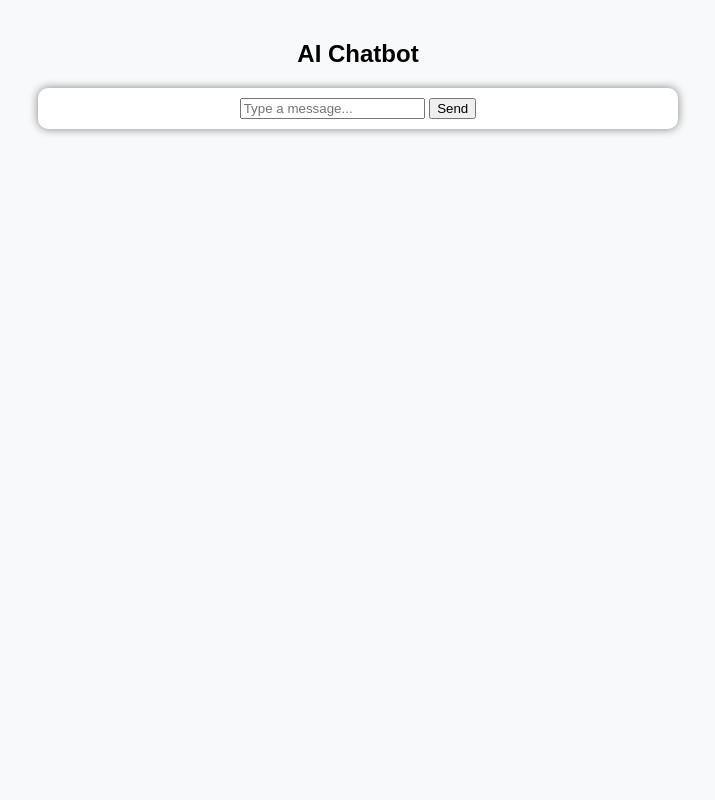
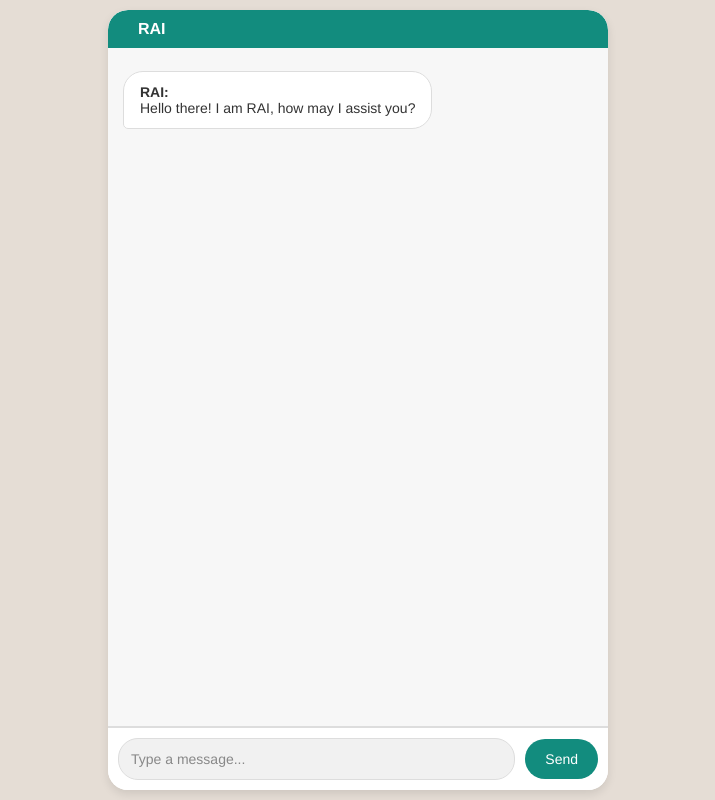
Before and after one commit to rolandtcs/chatwithrai, a Flask app: page / in a window 1280 px wide. Shown: the whole page, without its empty margins (282-997 px from the left). Run offline with Flask 3, Linux system fonts and the light colour scheme.

Commit message:
Updated chatbot UI with new index.html, styles.css, and chatbot.js

```diff
--- /dev/null
+++ b/static/chatbot.js
@@ -0,0 +1,67 @@
+document.addEventListener("DOMContentLoaded", function () {
+    const chatBox = document.getElementById("chat-box"); // Match the ID with the one in HTML
+    const userInput = document.getElementById("user-input");
+    const sendButton = document.getElementById("send");
+
+    // Function to initiate the conversation
+    async function initiateConversation() {
+        const initialMessage = "Hello there! I am RAI, how may I assist you?";
+
+        // Add AI's initial message
+        addMessage("RAI", initialMessage, "ai");
+
+        // Scroll to the latest message
+        chatBox.scrollTop = chatBox.scrollHeight;
+    }
+
+    async function sendMessage() {
+        const userMessage = userInput.value.trim();
+        if (!userMessage) return;
+
+        // Add user message
+        addMessage("You", userMessage, "user");
+        userInput.value = ''; // Clear input
+
+        // Scroll to latest message
+        chatBox.scrollTop = chatBox.scrollHeight;
+
+        // Send to backend
+        const response = await fetch('/api/chatbot', {
+            method: 'POST',
+            headers: { 'Content-Type': 'application/json' },
+            body: JSON.stringify({ message: userMessage })
+        });
+
+        const data = await response.json();
+
+        // Add AI response
+        addMessage("RAI", data.response || "Sorry, something went wrong!", "ai");
+
+        // Scroll to latest message
+        chatBox.scrollTop = chatBox.scrollHeight;
+    }
+
+    function addMessage(sender, text, type) {
+        const messageDiv = document.createElement("div");
+        messageDiv.classList.add("message", type);
+        messageDiv.innerHTML = `<strong>${sender}:</strong><br>${text.replace(/\n/g, '<br>')}`;
+        chatBox.appendChild(messageDiv);
+
+        // Auto-scroll after adding message
+        chatBox.scrollTop = chatBox.scrollHeight;
+    }
+
+    // Enter key to send message
+    userInput.addEventListener("keydown", function (event) {
+        if (event.key === "Enter") {
+            event.preventDefault(); // Prevent new line in textarea
+            sendMessage();
+        }
+    });
+
+    // Button click to send message
+    sendButton.addEventListener("click", sendMessage);
+
+    // Initiate the conversation when the page loads
+    initiateConversation();
+});
--- /dev/null
+++ b/static/styles.css
@@ -0,0 +1,200 @@
+/* Global styles */
+* {
+    margin: 0;
+    padding: 0;
+    box-sizing: border-box;
+    font-family: 'Helvetica Neue', Helvetica, Arial, sans-serif;
+}
+
+/* Prevent scrolling on the page */
+html, body {
+    height: 100%;
+    overflow: hidden;  /* Disable scrolling */
+}
+
+/* Body layout */
+body {
+    display: flex;
+    justify-content: center;
+    align-items: center;
+    background-color: #e5ddd5; /* WhatsApp background color */
+    padding: 10px;
+}
+
+/* Main chat container */
+.chat-container {
+    width: 100%;
+    max-width: 500px;
+    height: 100%;
+    display: flex;
+    flex-direction: column;
+    background-color: #ffffff;
+    border-radius: 20px;
+    box-shadow: 0 4px 10px rgba(0, 0, 0, 0.1);
+    overflow: hidden; /* Prevent content overflow */
+}
+
+/* Chat header */
+.chat-header {
+    padding: 10px 20px;
+    background-color: #128C7E; /* WhatsApp header color */
+    color: white;
+    border-top-left-radius: 20px;
+    border-top-right-radius: 20px;
+}
+
+.contact-info {
+    display: flex;
+    align-items: center;
+}
+
+.contact-name {
+    font-size: 16px;
+    font-weight: bold;
+    margin-left: 10px;
+}
+
+/* Avatar styling */
+.avatar {
+    width: 30px;
+    height: 30px;
+    border-radius: 50%;
+    object-fit: cover;
+}
+
+/* Chat box for messages */
+.chat-box {
+    flex-grow: 1;
+    display: flex;
+    flex-direction: column;
+    overflow-y: auto;
+    padding: 15px;
+    background-color: #f7f7f7;
+    border-bottom: 1px solid #ddd;
+    overflow-x: hidden; /* Prevent horizontal overflow */
+}
+
+/* Message styles */
+.message {
+    max-width: 75%;
+    padding: 12px 16px;
+    margin: 8px 0;
+    border-radius: 20px;
+    word-wrap: break-word;
+    font-size: 14px;
+}
+
+.user {
+    align-self: flex-end;
+    background-color: #dcf8c6; /* Greenish bubble for user */
+    color: #000;
+    border-bottom-right-radius: 5px;
+}
+
+.ai {
+    align-self: flex-start;
+    background-color: #ffffff; /* White bubble for AI */
+    color: #333;
+    border-bottom-left-radius: 5px;
+    border: 1px solid #ddd;
+}
+
+/* Input container */
+.input-container {
+    width: 100%;
+    padding: 10px;
+    background-color: #ffffff;
+    border-top: 1px solid #ddd;
+    display: flex;
+    align-items: center;
+    box-sizing: border-box;
+    position: relative;
+    z-index: 10; /* Ensures the input box stays above chat content */
+}
+
+/* Input styling */
+textarea {
+    flex: 1;
+    padding: 12px;
+    border: 1px solid #ddd;
+    border-radius: 20px;
+    background-color: #f1f1f1;
+    color: #333;
+    resize: none;
+    font-size: 14px;
+    margin-right: 10px;
+    box-sizing: border-box;
+}
+
+button {
+    padding: 12px 20px;
+    background-color: #128C7E; /* WhatsApp green color */
+    color: white;
+    border: none;
+    border-radius: 20px;
+    cursor: pointer;
+    font-size: 14px;
+    transition: background-color 0.2s ease;
+}
+
+button:hover {
+    background-color: #075E54;
+}
+
+button:active {
+    background-color: #025E4B;
+}
+
+/* Placeholder styling */
+textarea::placeholder {
+    color: #888;
+}
+
+/* Scroll bar styling */
+.chat-box::-webkit-scrollbar {
+    width: 6px;
+}
+
+.chat-box::-webkit-scrollbar-thumb {
+    background-color: #ddd;
+    border-radius: 10px;
+}
+
+.chat-box::-webkit-scrollbar-track {
+    background: #f1f1f1;
+}
+
+/* Media queries for mobile optimization */
+@media (max-width: 600px) {
+    .chat-container {
+        max-width: 100%;
+    }
+
+    .chat-header {
+        font-size: 14px;
+        padding: 8px 15px;
+    }
+
+    .contact-name {
+        font-size: 14px;
+    }
+
+    .chat-box {
+        padding: 10px;
+    }
+
+    .message {
+        max-width: 80%;
+        font-size: 12px;
+    }
+
+    textarea {
+        font-size: 12px;
+        padding: 10px;
+    }
+
+    button {
+        font-size: 12px;
+        padding: 10px;
+    }
+}
--- a/templates/index.html
+++ b/templates/index.html
@@ -2,72 +2,31 @@
 <html lang="en">
 <head>
     <meta charset="UTF-8">
-    <meta name="viewport" content="width=device-width, initial-scale=1.0">
-    <title>AI Chatbot</title>
-    <style>
-        body {
-            font-family: Arial, sans-serif;
-            text-align: center;
-            background-color: #f8f9fa;
-            margin: 0;
-            padding: 20px;
-        }
-        #chatbox {
-            width: 50%;
-            margin: auto;
-            background: white;
-            padding: 10px;
-            border-radius: 10px;
-            box-shadow: 0px 0px 10px gray;
-        }
-        .message {
-            text-align: left;
-            margin: 10px;
-            padding: 10px;
-            border-radius: 10px;
-        }
-        .user {
-            background-color: #d1ecf1;
-            align-self: flex-end;
-        }
-        .bot {
-            background-color: #f8d7da;
-        }
-    </style>
+    <meta name="viewport" content="width=device-width, initial-scale=1, maximum-scale=1, user-scalable=no">
+    <title>Chat with RAI</title>
+    <link rel="stylesheet" href="styles.css">
 </head>
 <body>
-    <h2>AI Chatbot</h2>
-    <div id="chatbox">
-        <div id="chatlog"></div>
-        <input type="text" id="userInput" placeholder="Type a message...">
-        <button onclick="sendMessage()">Send</button>
+
+<div class="chat-container">
+    <!-- Chat header (optional) -->
+    <div class="chat-header">
+        <div class="contact-info">
+            <span class="contact-name">RAI</span>
+        </div>
     </div>
 
-    <script>
-        function sendMessage() {
-            var userInput = document.getElementById("userInput").value;
-            var chatlog = document.getElementById("chatlog");
+    <!-- Chat messages container -->
+    <div class="chat-box" id="chat-box"></div>
 
-            var userMessage = document.createElement("div");
-            userMessage.className = "message user";
-            userMessage.innerText = "You: " + userInput;
-            chatlog.appendChild(userMessage);
+    <!-- Input container -->
+    <div class="input-container" id="input-container">
+        <textarea id="user-input" placeholder="Type a message..." rows="1"></textarea>
+        <button id="send">Send</button>
+    </div>
+</div>
 
-            fetch("/chat", {
-                method: "POST",
-                body: JSON.stringify({ message: userInput }),
-                headers: { "Content-Type": "application/json" }
-            })
-            .then(response => response.json())
-            .then(data => {
-                var botMessage = document.createElement("div");
-                botMessage.className = "message bot";
-                botMessage.innerText = "Chatbot: " + data.reply;
-                chatlog.appendChild(botMessage);
-            });
+<script src="chatbot.js"></script>
 
-            document.getElementById("userInput").value = "";
-        }
-    </script>
 </body>
 </html>
```
